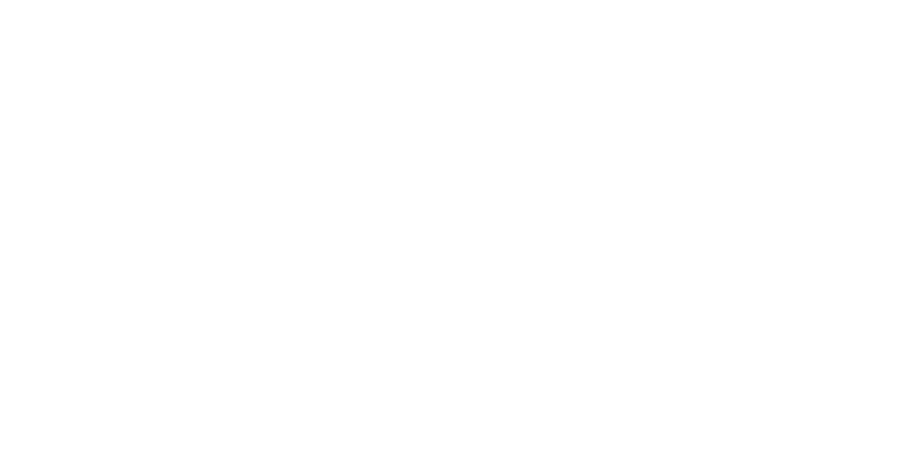
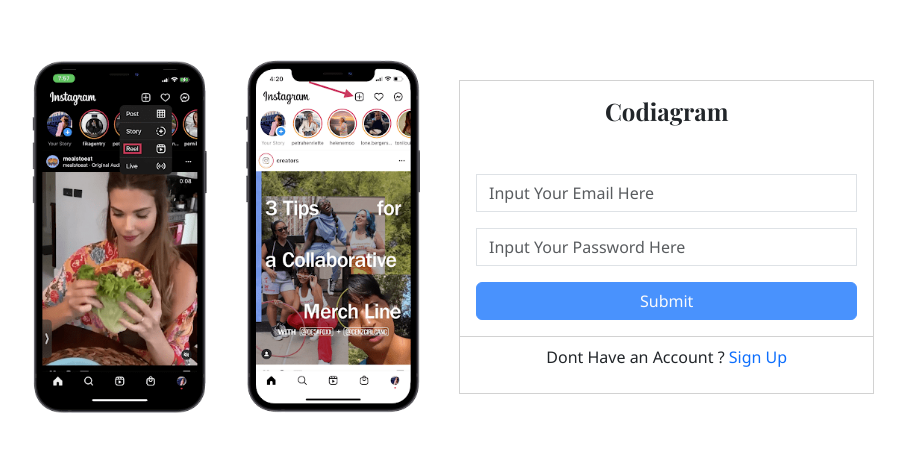
Before and after one commit to BtrMangara/CloneIG, a React (Create React App) app in the folder client/codiagram/: page /login in a window 1280 px wide. Before the commit this address had no page. Shown: the part 163-614 px from the top of the page, without its empty margins (193-1098 px from the left). Built offline with nearby package versions, Linux system fonts and the light colour scheme; a web font is replaced by a local one.

Commit message:
design login and register

```diff
--- a/client/codiagram/src/App.js
+++ b/client/codiagram/src/App.js
@@ -7,6 +7,7 @@
 import Profile from './components/profile';
 import { useState } from 'react';
 import Login from './components/login';
+import Register from './components/register';
 
 
 function App() {
@@ -18,8 +19,11 @@
         <Routes>
           <Route path='/' element={<Sidebar/>}>
             <Route index element={<Home/>}/>
+
             <Route path='/Profile' element={<Profile/>}></Route>
           </Route>
+          <Route path='/login' element={<Login/>}></Route>
+          <Route path='/register' element={<Register/>}></Route>
         </Routes>
       </BrowserRouter>
       </div>
--- a/client/codiagram/src/actions/PostsAction.js
+++ b/client/codiagram/src/actions/PostsAction.js
@@ -1,7 +1,7 @@
 import axios from "axios";
 
 export const GET_POSTS = "GET_POSTS";
-export const GET_POSTS_USER_DRAFT = "GET_POSTS_USER_DRAFT";
+export const GET_POSTS_DRAFT = "GET_POSTS_DRAFT";
 
 export const getPosts = () =>{
     return (dispatch)=>{
@@ -45,3 +45,22 @@
         })
     }
 }
+
+const getPostDraft = async() =>{
+    return (dispatch)=>{
+        dispatch({
+            type: GET_POSTS_DRAFT,
+            payload: {
+                loading :true,
+                data: false,
+                errorMessage:false
+            }
+        })
+
+        axios({
+            method :"GET",
+            url :"http://localhost:3006/post/",
+            timeout: 120000
+        })
+    }
+}
--- a/client/codiagram/src/components/login.js
+++ b/client/codiagram/src/components/login.js
@@ -1,9 +1,38 @@
 import React from 'react';
+import logo from '../login.png'
 
 const Login = () => {
+
     return (
-        <div className='container-fluid'>
-            <h1>Hello</h1>
+        <div className='container-fluid d-flex justify-content-evenly min-vh-100'>
+            <div className='row align-items-center '>
+                <div className='col-12 col-lg-6 col-sm-12'>
+                    <img src={logo} alt='' className='img-fluid w-100'></img>
+                </div>
+                <div className='col-12 col-lg-6 col-sm-12 min-lg-vh-100 d-flex align-sm-items-center justify-content-center'>
+                <div className="card text-center w-100 rounded-0">
+                    <div className="card-body">
+                        <h4 className='logo-font mb-5'>Codiagram</h4>
+                        <div className='text-start'>
+                        <form className='align-items-center'>
+                            <div className="mb-3">
+                                <input type="email" className="form-control rounded-0" placeholder='Input Your Email Here' id="email" />
+                                </div>
+                            <div className="mb-3">
+                                <input type="password" className="form-control rounded-0" placeholder='Input Your Password Here' id="password"/>
+                            </div>
+
+                            <button type="submit" className="btn btn-primary w-100 opacity-75 text-light">Submit</button>
+                        </form>
+                        </div>
+
+                    </div>
+                    <div className="card-footer bg-white">
+                        <p className='text-decoration-none fw-normal'>Dont Have an Account ? <a href={'/register'} className='text-decoration-none link-underline-opacity-50'> Sign Up </a></p>
+                    </div>
+                    </div>
+                </div>
+            </div>
         </div>
     );
 }
--- a/client/codiagram/src/components/profile.js
+++ b/client/codiagram/src/components/profile.js
@@ -1,4 +1,4 @@
-import React from 'react';
+import React, { useState } from 'react';
 import Post from './post';
 import Draft from './draft';
 import {BsThreeDots} from'react-icons/bs';
--- /dev/null
+++ b/client/codiagram/src/components/register.js
@@ -0,0 +1,40 @@
+import React from 'react';
+import pict from './../register.webp'
+
+const Register = () => {
+    return (
+        <div className='container-fluid'>
+           <div className='row justify-content-center mt-3'>
+            <div className='col-12 col-lg-4 col-md-4'>
+            <div class="card text-center shadow-lg">
+                <div class="card-body">
+                    <h4 className='logo-font mb-3'>Codiagram</h4>
+                    <p className='fw-light'>Sign up to see photos and videos from your friends.</p>
+                    <img src={pict} alt='' className='img-fluid w-50'></img>
+                    <form className='align-items-center'>
+                        <div className="mb-3">
+                            <input type="email" className="form-control rounded-0" placeholder='Input Your Email Here' id="email" />
+                        </div>
+                        <div className="mb-3">
+                               <input type="text" className="form-control rounded-0" placeholder='Input Your Fullname' id="password"/>
+                        </div>
+                        <div className="mb-3">
+                               <input type="text" className="form-control rounded-0" placeholder='Input Your Username Here' id="password"/>
+                        </div>
+                        <div className="mb-3">
+                               <input type="password" className="form-control rounded-0" placeholder='Input Your Password Here' id="password"/>
+                        </div>
+                         <button type="submit" className="btn btn-primary w-100 opacity-75 text-light">Submit</button>
+                    </form>
+                </div>
+                <div class="card-footer text-body-secondary">
+                <p className='text-decoration-none fw-normal'>Have An Account ? <a href={'/Login'} className='text-decoration-none link-underline-opacity-50'>Login</a></p>
+                </div>
+            </div>
+            </div>
+           </div>
+        </div>
+    );
+}
+
+export default Register;
```
Also changed, not shown: client/codiagram/src/login.png (added), client/codiagram/src/register.webp (added).
